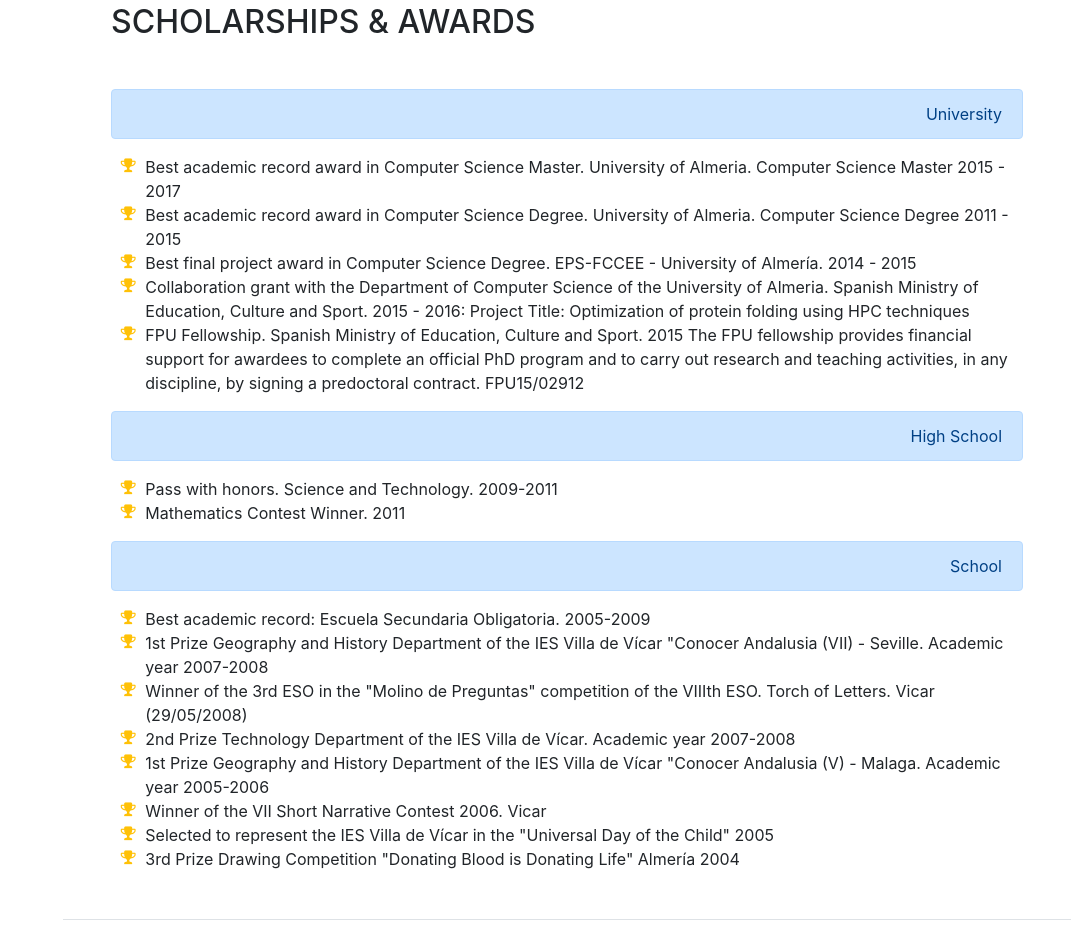
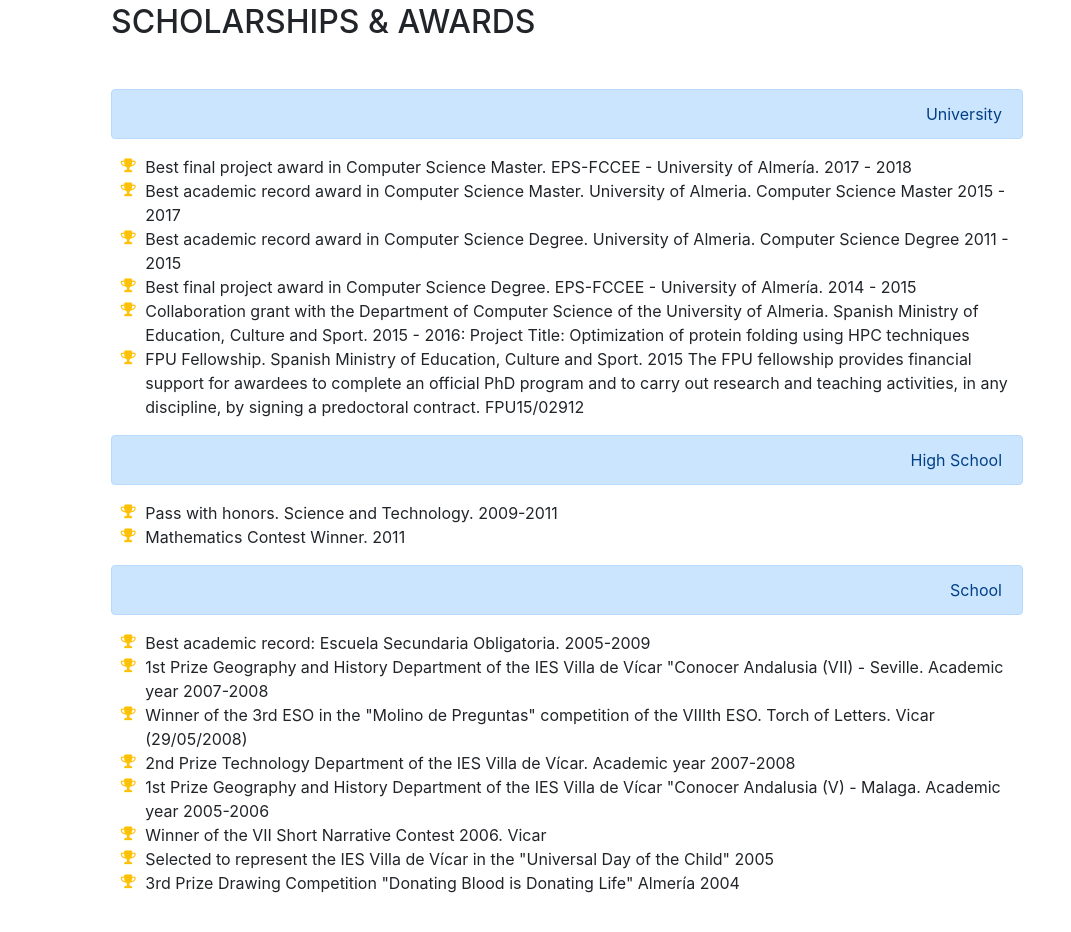
Before and after one commit to savinspm/TIC-146-Personal-Website, a website with bundled scripts: page index.html in a window 1280 px wide. Shown: the part 7122-8054 px from the top of the page, without its empty margins (209-1280 px from the left). Built offline with nearby package versions, Linux system fonts and the light colour scheme; a web font is replaced by a local one.

Commit message:
updating a new award TFM best project

```diff
--- a/index.html
+++ b/index.html
@@ -441,6 +441,9 @@
             <ul class="fa-ul mb-0">
                 <li>
                     <i class="fa-li fa fa-trophy text-warning"></i>
+                    Best final project award in Computer Science Master. EPS-FCCEE - University of Almería. 2017 - 2018
+                <li>
+                    <i class="fa-li fa fa-trophy text-warning"></i>
                   Best academic record award in Computer Science Master. University of Almeria. Computer Science Master 2015 - 2017
                 <li>
                   <i class="fa-li fa fa-trophy text-warning"></i>
```
Also changed, not shown: index_es.html (+3 -0 lines).
